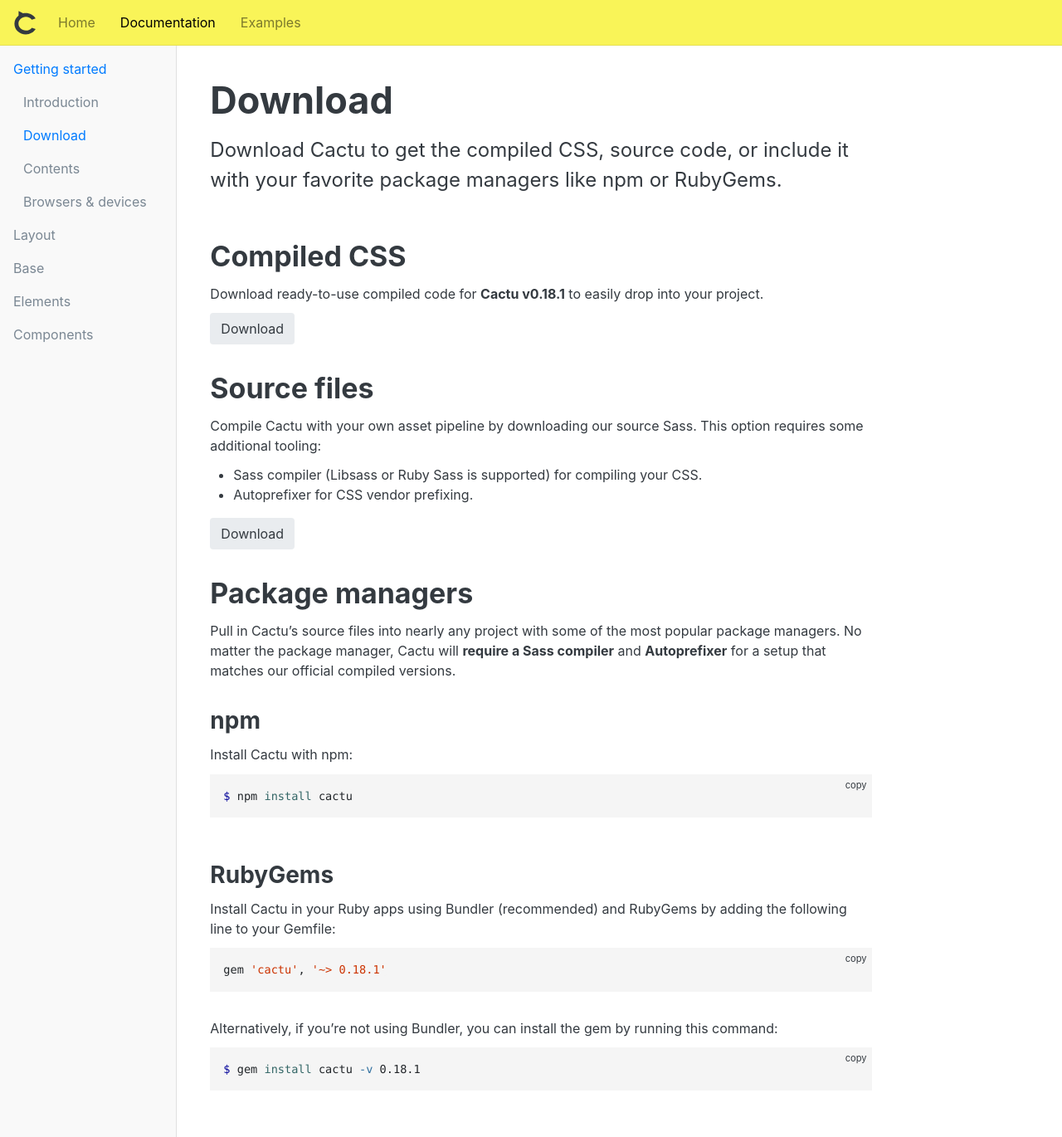
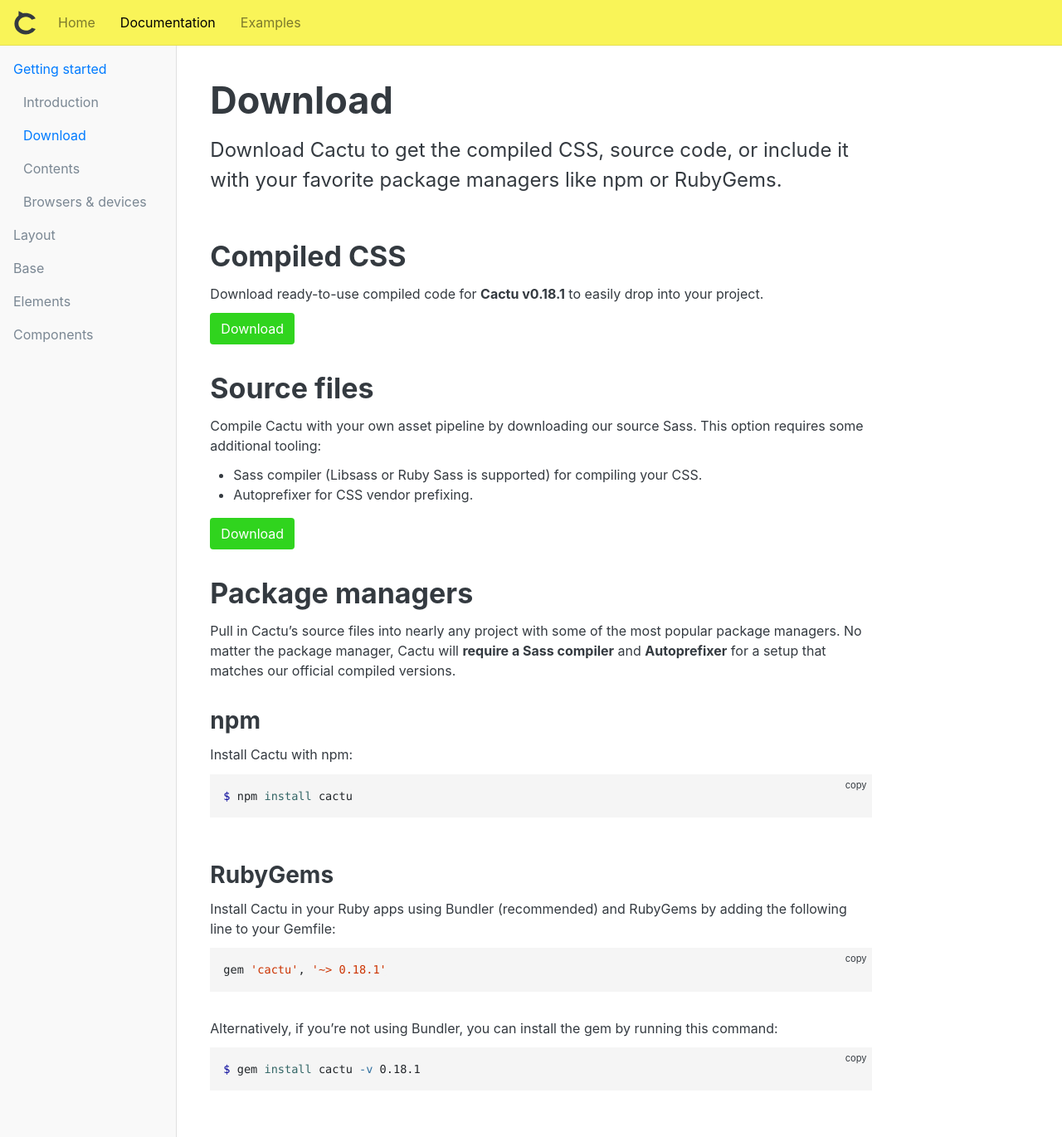
Before and after one commit to mendozagioo/cactu, a Jekyll site: the page built from documentation/getting-started/download.md, in a window 1280 px wide and 1370 px high. Shown: the whole window at 83% size. Built offline with Jekyll 4.4.1, drawn with Linux system fonts in a browser that asks for light colours; the table of contents is made by our own code.

Commit message:
Changing button class

```diff
--- a/documentation/getting-started/download.md
+++ b/documentation/getting-started/download.md
@@ -11,7 +11,7 @@ toc: true
 
 Download ready-to-use compiled code for **Cactu v{{ site.current_ruby_version }}** to easily drop into your project.
 
-<a class="button" href="https://github.com/mendozagioo/cactu/releases/download/{{ site.current_ruby_version }}/cactu-{{ site.current_ruby_version }}-css.zip">Download</a>
+<a class="button button-principal" href="https://github.com/mendozagioo/cactu/releases/download/{{ site.current_ruby_version }}/cactu-{{ site.current_ruby_version }}-css.zip">Download</a>
 
 
 ## Source files
@@ -22,7 +22,7 @@ Compile Cactu with your own asset pipeline by downloading our source Sass. This
 * Autoprefixer for CSS vendor prefixing.
 
 
-<a class="button" href="https://github.com/mendozagioo/cactu/archive/master.zip">Download</a>
+<a class="button button-principal" href="https://github.com/mendozagioo/cactu/archive/master.zip">Download</a>
 
 
 ## Package managers
```
